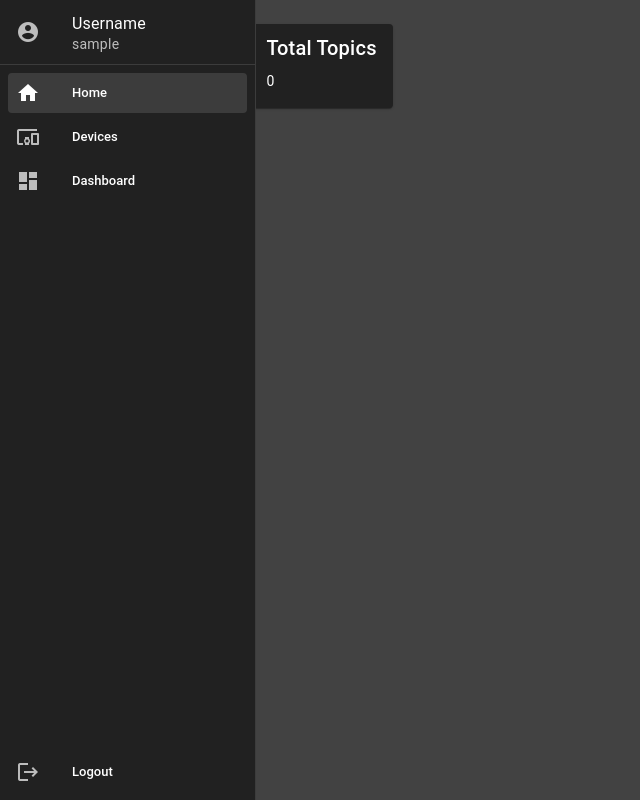
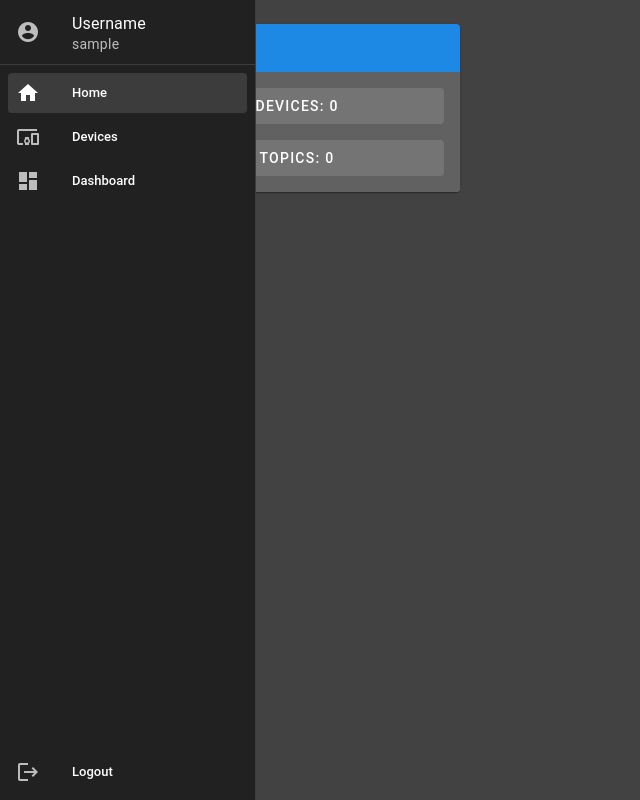
Before and after one commit to Supawite-Peter/simple-iot-frontend, a Vue app: page /home in a window 1280 px wide. Shown: the whole page, without its empty margins (0-640 px from the left). Built offline with nearby package versions, Linux system fonts and the light colour scheme; no server answers; sample sign-in values are in the browser's storage.

Commit message:
Add Statistics Widget

```diff
--- a/src/pages/home.vue
+++ b/src/pages/home.vue
@@ -1,13 +1,19 @@
 <template>
   <v-sheet class="fill-height bg-grey-darken-3">
     <div class="d-flex flex-wrap pa-6 ga-4">
-      <v-card>
-        <v-card-title>Total Devices</v-card-title>
-        <v-card-text>{{ devicesCount }}</v-card-text>
-      </v-card>
-      <v-card>
-        <v-card-title>Total Topics</v-card-title>
-        <v-card-text>{{ topicsCount }}</v-card-text>
+      <v-card color="blue-darken-1" width="380">
+        <v-card-title>
+          <v-icon
+            class="mr-2"
+            icon="mdi-chart-line"
+            size="small"
+          />
+          <span>Statistics</span>
+        </v-card-title>
+        <v-card-text class="bg-grey-darken-2 pt-4 d-flex flex-wrap ga-4">
+          <v-btn block readonly variant="tonal">Total Devices: {{ devicesCount }}</v-btn>
+          <v-btn block readonly variant="tonal">Total Topics: {{ topicsCount }}</v-btn>
+        </v-card-text>
       </v-card>
     </div>
   </v-sheet>
```
